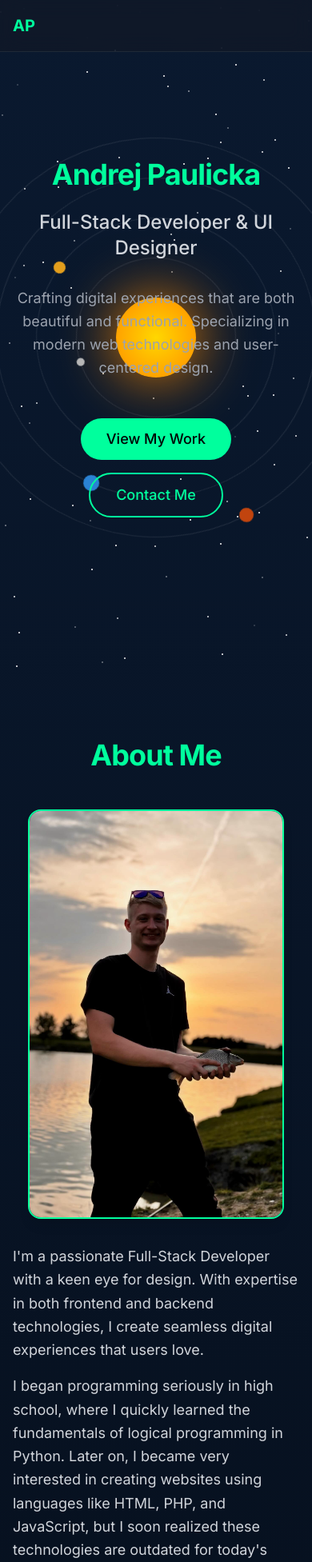
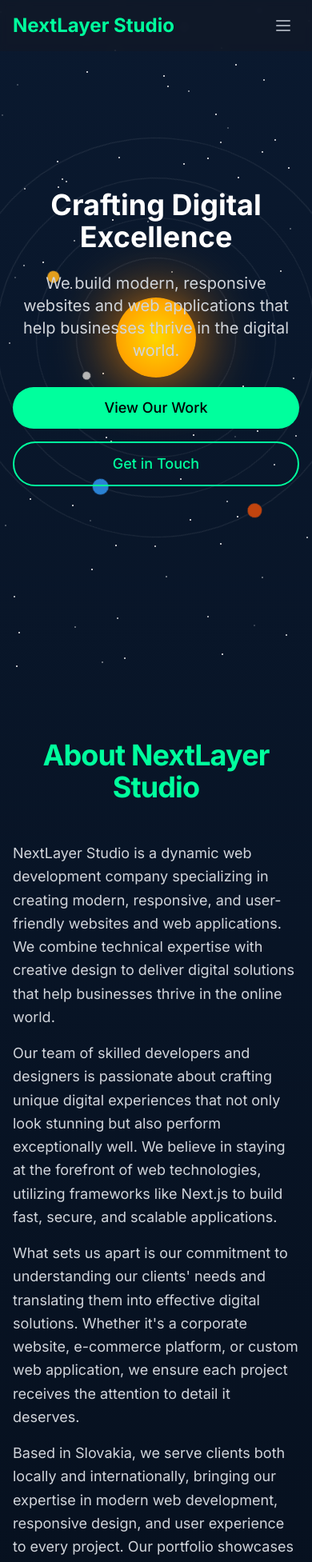
Before and after one commit to Andy15084/my-portfolio, a Next.js app: page / in a window 390 px wide. Shown: the top 1953 px of the page at 80% size. Built offline with nearby package versions, Linux system fonts and the light colour scheme.

Commit message:
nextlayerstudio

```diff
--- a/src/app/page.tsx
+++ b/src/app/page.tsx
@@ -65,36 +65,30 @@ export default function Home() {
       {/* About Section */}
       <section id="about" className="py-20 px-4 sm:px-6 lg:px-8 relative z-10">
         <div className="max-w-6xl mx-auto">
-          <h2 className="section-title text-center">About Me</h2>
-          <div className="grid grid-cols-1 md:grid-cols-2 gap-8 items-center">
-            <div className="order-2 md:order-1">
+          <h2 className="section-title text-center">About NextLayer Studio</h2>
+          <div className="grid grid-cols-1 gap-8 items-center">
+            <div>
               <p className="text-gray-300 mb-4 text-lg leading-relaxed">
-                I&apos;m a passionate Full-Stack Developer with a keen eye for design.
-                With expertise in both frontend and backend technologies, I create
-                seamless digital experiences that users love.
+                NextLayer Studio is a dynamic web development company specializing in creating modern,
+                responsive, and user-friendly websites and web applications. We combine technical expertise
+                with creative design to deliver digital solutions that help businesses thrive in the online world.
               </p>
               <p className="text-gray-300 mb-4 text-lg leading-relaxed">
-                I began programming seriously in high school, where I quickly learned the
-                fundamentals of logical programming in Python. Later on, I became very
-                interested in creating websites using languages like HTML, PHP, and JavaScript,
-                but I soon realized these technologies are outdated for today&apos;s demands.
-                That&apos;s why I started focusing more on Next.js and building modern,
-                performant websites with it.
+                Our team of skilled developers and designers is passionate about crafting unique digital
+                experiences that not only look stunning but also perform exceptionally well. We believe in
+                staying at the forefront of web technologies, utilizing frameworks like Next.js to build
+                fast, secure, and scalable applications.
               </p>
               <p className="text-gray-300 mb-4 text-lg leading-relaxed">
-                My interests extend beyond coding - I&apos;m deeply involved in sports,
-                particularly basketball, which I&apos;ve played both professionally and at
-                an amateur level. It has taught me tremendous discipline and responsibility—to
-                face everything head-on and fight through whatever comes my way. This mindset
-                translates perfectly into my approach to development challenges.
+                What sets us apart is our commitment to understanding our clients' needs and translating
+                them into effective digital solutions. Whether it's a corporate website, e-commerce platform,
+                or custom web application, we ensure each project receives the attention to detail it deserves.
               </p>
               <p className="text-gray-300 text-lg leading-relaxed mb-8">
-                I&apos;m also passionate about cooking and 3D modeling, which connect with my
-                love for design. These creative outlets have enhanced my ability to think
-                outside the box when designing digital experiences. In fact, my journey into
-                3D modeling began with 3D printing and naturally evolved into UI/UX design.
-                This diverse background allows me to bring unique perspectives to every project,
-                often revealing design possibilities you might not have considered.
+                Based in Slovakia, we serve clients both locally and internationally, bringing our expertise
+                in modern web development, responsive design, and user experience to every project. Our
+                portfolio showcases our ability to create diverse digital solutions that meet and exceed
+                our clients' expectations.
               </p>
               <div className="flex flex-col sm:flex-row gap-6 text-gray-300 text-lg">
                 <div className="flex items-center gap-2">
@@ -106,28 +100,10 @@ export default function Home() {
                 </div>
                 <div className="flex items-center gap-2">
                   <svg className="w-5 h-5 text-[var(--accent-green)]" fill="none" stroke="currentColor" viewBox="0 0 24 24" xmlns="http://www.w3.org/2000/svg">
-                    <path strokeLinecap="round" strokeLinejoin="round" strokeWidth="2" d="M12 6.253v13m0-13C10.832 5.477 9.246 5 7.5 5S4.168 5.477 3 6.253v13C4.168 18.477 5.754 18 7.5 18s3.332.477 4.5 1.253m0-13C13.168 5.477 14.754 5 16.5 5c1.747 0 3.332.477 4.5 1.253v13C19.832 18.477 18.247 18 16.5 18c-1.746 0-3.332.477-4.5 1.253"></path>
-                  </svg>
-                  <span>SPŠE Zochova</span>
-                </div>
-                <div className="flex items-center gap-2">
-                  <svg className="w-5 h-5 text-[var(--accent-green)]" fill="none" stroke="currentColor" viewBox="0 0 24 24" xmlns="http://www.w3.org/2000/svg">
                     <path strokeLinecap="round" strokeLinejoin="round" strokeWidth="2" d="M9 12l2 2 4-4m6 2a9 9 0 11-18 0 9 9 0 0118 0z"></path>
                   </svg>
-                  <span>Open for Freelance Work</span>
+                  <span>Professional Web Development</span>
                 </div>
-              </div>
-            </div>
-            <div className="order-1 md:order-2 flex justify-center">
-              <div className="relative w-80 h-[32rem] rounded-2xl overflow-hidden border-2 border-[var(--accent-green)] shadow-lg shadow-[var(--accent-green)]/10">
-                <Image
-                  src="/images/profile.jpg"
-                  alt="Andrej Paulicka"
-                  fill
-                  priority
-                  style={{ objectFit: 'cover', objectPosition: 'center' }}
-                  className="hover:scale-105 transition-transform duration-300"
-                />
               </div>
             </div>
           </div>
@@ -137,13 +113,20 @@ export default function Home() {
       {/* Skills Section */}
       <section id="skills" className="py-20 px-4 sm:px-6 lg:px-8 bg-gray-900/50 relative z-10">
         <div className="max-w-6xl mx-auto">
-          <h2 className="section-title text-center">Skills</h2>
+          <h2 className="section-title text-center">Our Services</h2>
           <div className="grid grid-cols-1 md:grid-cols-2 gap-8">
-            {/* Frontend Development */}
+            {/* Web Development */}
             <div className="card">
-              <h3 className="text-2xl font-semibold mb-4 text-[var(--accent-green)]">Frontend Development</h3>
+              <h3 className="text-2xl font-semibold mb-4 text-[var(--accent-green)]">Web Development</h3>
               <div className="grid grid-cols-2 sm:grid-cols-3 gap-3">
-                {['HTML', 'CSS', 'JavaScript', 'TypeScript', 'React', 'Next.js'].map((skill) => (
+                {[
+                  'Next.js',
+                  'React',
+                  'TypeScript',
+                  'Node.js',
+                  'Tailwind CSS',
+                  'Responsive Design'
+                ].map((skill) => (
                   <div key={skill} className="flex items-center gap-2 text-gray-300">
                     <svg className="w-4 h-4 text-[var(--accent-green)]" fill="none" stroke="currentColor" viewBox="0 0 24 24">
                       <path strokeLinecap="round" strokeLinejoin="round" strokeWidth="2" d="M5 13l4 4L19 7"></path>
@@ -154,11 +137,18 @@ export default function Home() {
               </div>
             </div>
 
-            {/* Backend Development */}
+            {/* E-commerce Solutions */}
             <div className="card">
-              <h3 className="text-2xl font-semibold mb-4 text-[var(--accent-green)]">Backend Development</h3>
+              <h3 className="text-2xl font-semibold mb-4 text-[var(--accent-green)]">E-commerce Solutions</h3>
               <div className="grid grid-cols-2 sm:grid-cols-3 gap-3">
-                {['Node.js', 'Python', 'MongoDB', 'SQL'].map((skill) => (
+                {[
+                  'Online Stores',
+                  'Payment Integration',
+                  'Inventory Management',
+                  'Shopping Cart',
+                  'Order Processing',
+                  'Customer Portal'
+                ].map((skill) => (
                   <div key={skill} className="flex items-center gap-2 text-gray-300">
                     <svg className="w-4 h-4 text-[var(--accent-green)]" fill="none" stroke="currentColor" viewBox="0 0 24 24">
                       <path strokeLinecap="round" strokeLinejoin="round" strokeWidth="2" d="M5 13l4 4L19 7"></path>
@@ -169,11 +159,18 @@ export default function Home() {
               </div>
             </div>
 
-            {/* Design */}
+            {/* UI/UX Design */}
             <div className="card">
-              <h3 className="text-2xl font-semibold mb-4 text-[var(--accent-green)]">Design</h3>
+              <h3 className="text-2xl font-semibold mb-4 text-[var(--accent-green)]">UI/UX Design</h3>
               <div className="grid grid-cols-2 sm:grid-cols-3 gap-3">
-                {['Photoshop', 'Figma', 'Illustrator', 'Adobe XD', 'Fusion 360'].map((skill) => (
+                {[
+                  'User Research',
+                  'Wireframing',
+                  'Prototyping',
+                  'Visual Design',
+                  'User Testing',
+                  'Design Systems'
+                ].map((skill) => (
                   <div key={skill} className="flex items-center gap-2 text-gray-300">
                     <svg className="w-4 h-4 text-[var(--accent-green)]" fill="none" stroke="currentColor" viewBox="0 0 24 24">
                       <path strokeLinecap="round" strokeLinejoin="round" strokeWidth="2" d="M5 13l4 4L19 7"></path>
@@ -184,11 +181,18 @@ export default function Home() {
               </div>
             </div>
 
-            {/* Others */}
+            {/* Business Solutions */}
             <div className="card">
-              <h3 className="text-2xl font-semibold mb-4 text-[var(--accent-green)]">Operating Systems</h3>
+              <h3 className="text-2xl font-semibold mb-4 text-[var(--accent-green)]">Business Solutions</h3>
               <div className="grid grid-cols-2 sm:grid-cols-3 gap-3">
-                {['Linux', 'Windows', 'macOS'].map((skill) => (
+                {[
+                  'Custom Web Apps',
+                  'API Development',
+                  'Database Design',
+                  'Cloud Solutions',
+                  'Performance Optimization',
+                  'SEO & Analytics'
+                ].map((skill) => (
                   <div key={skill} className="flex items-center gap-2 text-gray-300">
                     <svg className="w-4 h-4 text-[var(--accent-green)]" fill="none" stroke="currentColor" viewBox="0 0 24 24">
                       <path strokeLinecap="round" strokeLinejoin="round" strokeWidth="2" d="M5 13l4 4L19 7"></path>
@@ -205,24 +209,60 @@ export default function Home() {
       {/* Projects Section */}
       <section id="projects" className="py-20 px-4 sm:px-6 lg:px-8 relative z-10">
         <div className="max-w-6xl mx-auto">
-          <h2 className="section-title text-center">Projects</h2>
+          <h2 className="section-title text-center">Our Projects</h2>
           <div className="grid grid-cols-1 md:grid-cols-2 gap-8">
-            {[1, 2, 3, 4].map((project) => (
-              <div key={project} className="card">
+            <div className="card overflow-hidden">
+              <div className="relative w-full h-48 mb-4 rounded-t-lg overflow-hidden">
+                <Image
+                  src="/images/natus-volare.jpg"
+                  alt="Natus Volare Website Preview"
+                  fill
+                  className="object-cover hover:scale-105 transition-transform duration-300"
+                />
+              </div>
+              <div className="p-6">
                 <h3 className="text-xl font-semibold mb-2 text-[var(--accent-green)]">
-                  Project {project}
+                  Natus Volare
                 </h3>
                 <p className="text-gray-400 mb-4">
-                  A brief description of the project and the technologies used.
+                  A modern website for a drone services company, featuring dynamic animations and a responsive design.
+                  Built with Next.js and modern web technologies.
                 </p>
                 <div className="flex gap-4">
-                  <button className="btn-primary">View Project</button>
-                  <button className="text-[var(--accent-green)] hover:underline">
+                  <a href="https://misk0o.github.io/Natus-Volare/" target="_blank" rel="noopener noreferrer" className="btn-primary">
+                    View Project
+                  </a>
+                  <a href="https://github.com/misk0o/Natus-Volare" target="_blank" rel="noopener noreferrer" className="text-[var(--accent-green)] hover:underline">
                     Source Code
-                  </button>
+                  </a>
                 </div>
               </div>
-            ))}
+            </div>
+
+            <div className="card overflow-hidden">
+              <div className="relative w-full h-48 mb-4 rounded-t-lg overflow-hidden">
+                <Image
+                  src="/images/karin-art.jpg"
+                  alt="Karin Art Tattoo Website Preview"
+                  fill
+                  className="object-cover hover:scale-105 transition-transform duration-300"
+                />
+              </div>
+              <div className="p-6">
+                <h3 className="text-xl font-semibold mb-2 text-[var(--accent-green)]">
+                  Karin Art Tattoo
+                </h3>
+                <p className="text-gray-400 mb-4">
+                  A professional portfolio website for a tattoo artist, showcasing artwork and services.
+                  Features a clean, artistic design with smooth animations and intuitive navigation.
+                </p>
+                <div className="flex gap-4">
+                  <a href="https://www.karinart.sk" target="_blank" rel="noopener noreferrer" className="btn-primary">
+                    View Project
+                  </a>
+                </div>
+              </div>
+            </div>
           </div>
         </div>
       </section>
--- a/src/components/HeroSection.tsx
+++ b/src/components/HeroSection.tsx
@@ -1,40 +1,30 @@
 'use client';
 
-const HeroSection = () => {
+export default function HeroSection() {
   return (
-    <section className="min-h-screen flex items-center justify-center px-4 sm:px-6 lg:px-8 relative z-10">
-      <div className="text-center w-full max-w-4xl mx-auto">
-        <h1 className="text-4xl sm:text-6xl font-bold mb-6 tracking-tight">
-          <span className="text-[var(--accent-green)]">Andrej Paulicka</span>
+    <section className="min-h-screen flex items-center justify-center relative z-10 px-4 sm:px-6 lg:px-8">
+      <div className="max-w-4xl mx-auto text-center">
+        <h1 className="text-4xl sm:text-5xl md:text-6xl font-bold text-white mb-6">
+          Crafting Digital Excellence
         </h1>
-        <h2 className="text-2xl sm:text-3xl text-gray-300 mb-8 font-medium">
-          Full-Stack Developer & UI Designer
-        </h2>
-        <p className="text-gray-400 text-lg leading-relaxed mb-12 max-w-2xl mx-auto">
-          Crafting digital experiences that are both beautiful and functional.
-          Specializing in modern web technologies and user-centered design.
+        <p className="text-xl sm:text-2xl text-gray-300 mb-8">
+          We build modern, responsive websites and web applications that help businesses thrive in the digital world.
         </p>
-        <div className="flex flex-col sm:flex-row items-center justify-center gap-4">
+        <div className="flex flex-col sm:flex-row gap-4 justify-center">
           <button
+            onClick={() => document.getElementById('projects')?.scrollIntoView({ behavior: 'smooth' })}
             className="btn-primary"
-            onClick={() => {
-              document.getElementById('projects')?.scrollIntoView({ behavior: 'smooth' });
-            }}
           >
-            View My Work
+            View Our Work
           </button>
           <button
+            onClick={() => document.getElementById('contact')?.scrollIntoView({ behavior: 'smooth' })}
             className="btn-secondary"
-            onClick={() => {
-              document.getElementById('contact')?.scrollIntoView({ behavior: 'smooth' });
-            }}
           >
-            Contact Me
+            Get in Touch
           </button>
         </div>
       </div>
     </section>
   );
-};
-
-export default HeroSection;
+}
--- a/src/components/Navbar.tsx
+++ b/src/components/Navbar.tsx
@@ -1,37 +1,119 @@
 'use client';
 
 import Link from 'next/link';
+import { useState } from 'react';
 
-const Navbar = () => {
+export default function Navbar() {
+  const [isMenuOpen, setIsMenuOpen] = useState(false);
+
+  const toggleMenu = () => {
+    setIsMenuOpen(!isMenuOpen);
+  };
+
+  const closeMenu = () => {
+    setIsMenuOpen(false);
+  };
+
+  const scrollToSection = (sectionId: string) => {
+    const element = document.getElementById(sectionId);
+    if (element) {
+      element.scrollIntoView({ behavior: 'smooth' });
+      closeMenu();
+    }
+  };
+
   return (
-    <nav className="fixed top-0 w-full bg-gray-900/80 backdrop-blur-md z-50 border-b border-gray-800">
-      <div className="max-w-7xl mx-auto px-4 sm:px-6 lg:px-8">
+    <nav className="fixed top-0 left-0 right-0 z-50 bg-gray-900/80 backdrop-blur-sm">
+      <div className="max-w-6xl mx-auto px-4 sm:px-6 lg:px-8">
         <div className="flex items-center justify-between h-16">
           <div className="flex-shrink-0">
-            <Link href="/" className="text-[var(--accent-green)] font-bold text-xl">
-              AP
-            </Link>
+            <a href="#" className="text-2xl font-bold text-[var(--accent-green)]">
+              NextLayer Studio
+            </a>
           </div>
+
+          {/* Desktop Menu */}
           <div className="hidden md:block">
             <div className="ml-10 flex items-baseline space-x-4">
-              <Link href="#about" className="nav-link">
+              <button onClick={() => scrollToSection('about')} className="nav-link">
                 About
-              </Link>
-              <Link href="#skills" className="nav-link">
-                Skills
-              </Link>
-              <Link href="#projects" className="nav-link">
+              </button>
+              <button onClick={() => scrollToSection('skills')} className="nav-link">
+                Services
+              </button>
+              <button onClick={() => scrollToSection('projects')} className="nav-link">
                 Projects
-              </Link>
-              <Link href="#contact" className="nav-link">
+              </button>
+              <button onClick={() => scrollToSection('contact')} className="nav-link">
                 Contact
-              </Link>
+              </button>
             </div>
+          </div>
+
+          {/* Mobile Menu Button */}
+          <div className="md:hidden">
+            <button
+              onClick={toggleMenu}
+              className="inline-flex items-center justify-center p-2 rounded-md text-gray-400 hover:text-white hover:bg-gray-700 focus:outline-none focus:ring-2 focus:ring-inset focus:ring-[var(--accent-green)]"
+              aria-expanded="false"
+            >
+              <span className="sr-only">Open main menu</span>
+              {/* Hamburger Icon */}
+              <svg
+                className={`${isMenuOpen ? 'hidden' : 'block'} h-6 w-6`}
+                xmlns="http://www.w3.org/2000/svg"
+                fill="none"
+                viewBox="0 0 24 24"
+                stroke="currentColor"
+                aria-hidden="true"
+              >
+                <path strokeLinecap="round" strokeLinejoin="round" strokeWidth="2" d="M4 6h16M4 12h16M4 18h16" />
+              </svg>
+              {/* Close Icon */}
+              <svg
+                className={`${isMenuOpen ? 'block' : 'hidden'} h-6 w-6`}
+                xmlns="http://www.w3.org/2000/svg"
+                fill="none"
+                viewBox="0 0 24 24"
+                stroke="currentColor"
+                aria-hidden="true"
+              >
+                <path strokeLinecap="round" strokeLinejoin="round" strokeWidth="2" d="M6 18L18 6M6 6l12 12" />
+              </svg>
+            </button>
+          </div>
+        </div>
+
+        {/* Mobile Menu */}
+        <div className={`${isMenuOpen ? 'block' : 'hidden'} md:hidden`}>
+          <div className="px-2 pt-2 pb-3 space-y-1 sm:px-3">
+            <button
+              onClick={() => scrollToSection('about')}
+              className="block w-full text-left px-3 py-2 rounded-md text-base font-medium text-gray-300 hover:text-white hover:bg-gray-700"
+            >
+              About
+            </button>
+            <button
+              onClick={() => scrollToSection('skills')}
+              className="block w-full text-left px-3 py-2 rounded-md text-base font-medium text-gray-300 hover:text-white hover:bg-gray-700"
+            >
+              Services
+            </button>
+            <button
+              onClick={() => scrollToSection('projects')}
+              className="block w-full text-left px-3 py-2 rounded-md text-base font-medium text-gray-300 hover:text-white hover:bg-gray-700"
+            >
+              Projects
+            </button>
+            <button
+              onClick={() => scrollToSection('contact')}
+              className="block w-full text-left px-3 py-2 rounded-md text-base font-medium text-gray-300 hover:text-white hover:bg-gray-700"
+            >
+              Contact
+            </button>
           </div>
         </div>
       </div>
     </nav>
   );
-};
-
-export default Navbar;
+}
```
Also changed, not shown: 2 other files (tests, documents, lock files or other folders).
